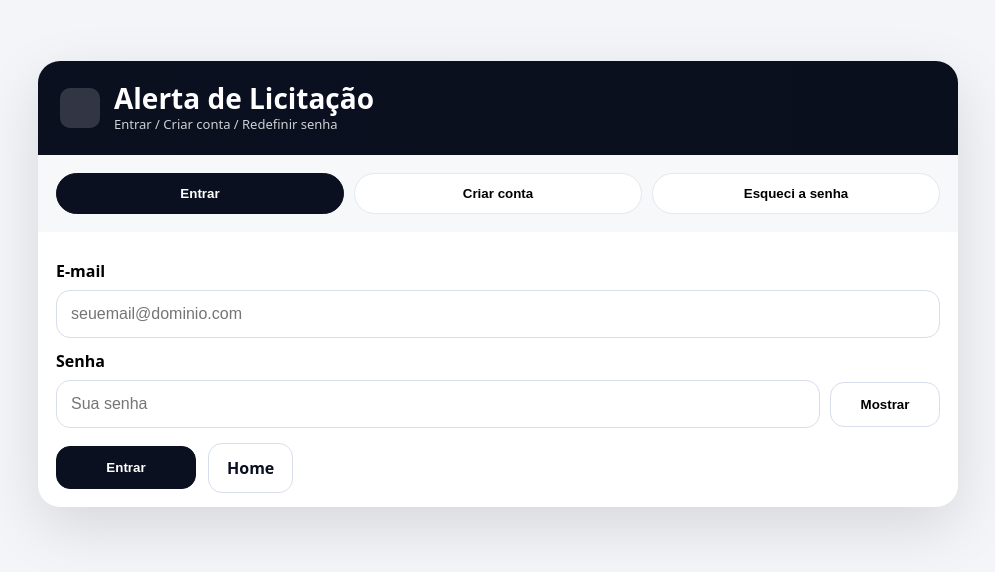
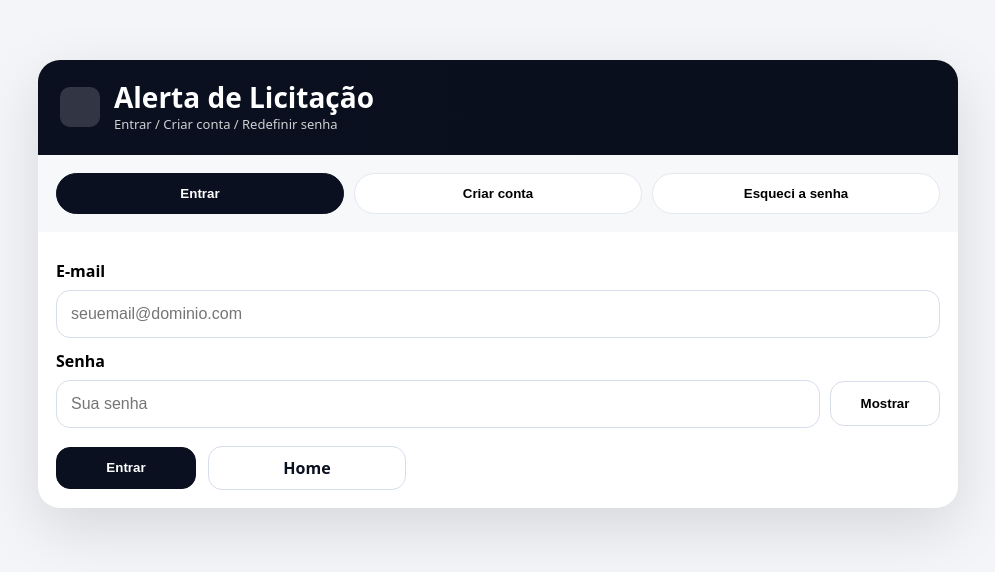
Before and after one commit to cleonenas123-dev/alerta-licitacao-v2, a Next.js app: page /login in a window 1280 px wide. Shown: the part 140-712 px from the top of the page, without its empty margins (142-1137 px from the left). Built offline with nearby package versions, Linux system fonts and the light colour scheme; no server answers.

Commit message:
Update page.js

```diff
--- a/app/login/page.js
+++ b/app/login/page.js
@@ -500,7 +500,13 @@ inputFlex: { flex: 1, minWidth: 0 },
     fontWeight: 900,
     cursor: "pointer",
     minWidth: 140,
+
+    display: "inline-flex",
+    alignItems: "center",
+    justifyContent: "center",
+    lineHeight: 1,
   },
+
   secondaryBtn: {
     background: "#fff",
     color: "#0b1020",
@@ -511,7 +517,13 @@ inputFlex: { flex: 1, minWidth: 0 },
     cursor: "pointer",
     minWidth: 160,
     textAlign: "center",
-  },
+
+    display: "inline-flex",
+    alignItems: "center",
+    justifyContent: "center",
+    lineHeight: 1,
+
+      },
   secondaryBtnLink: { textDecoration: "none" },
   disabledBtn: { opacity: 0.55, cursor: "not-allowed" },
 };
```
